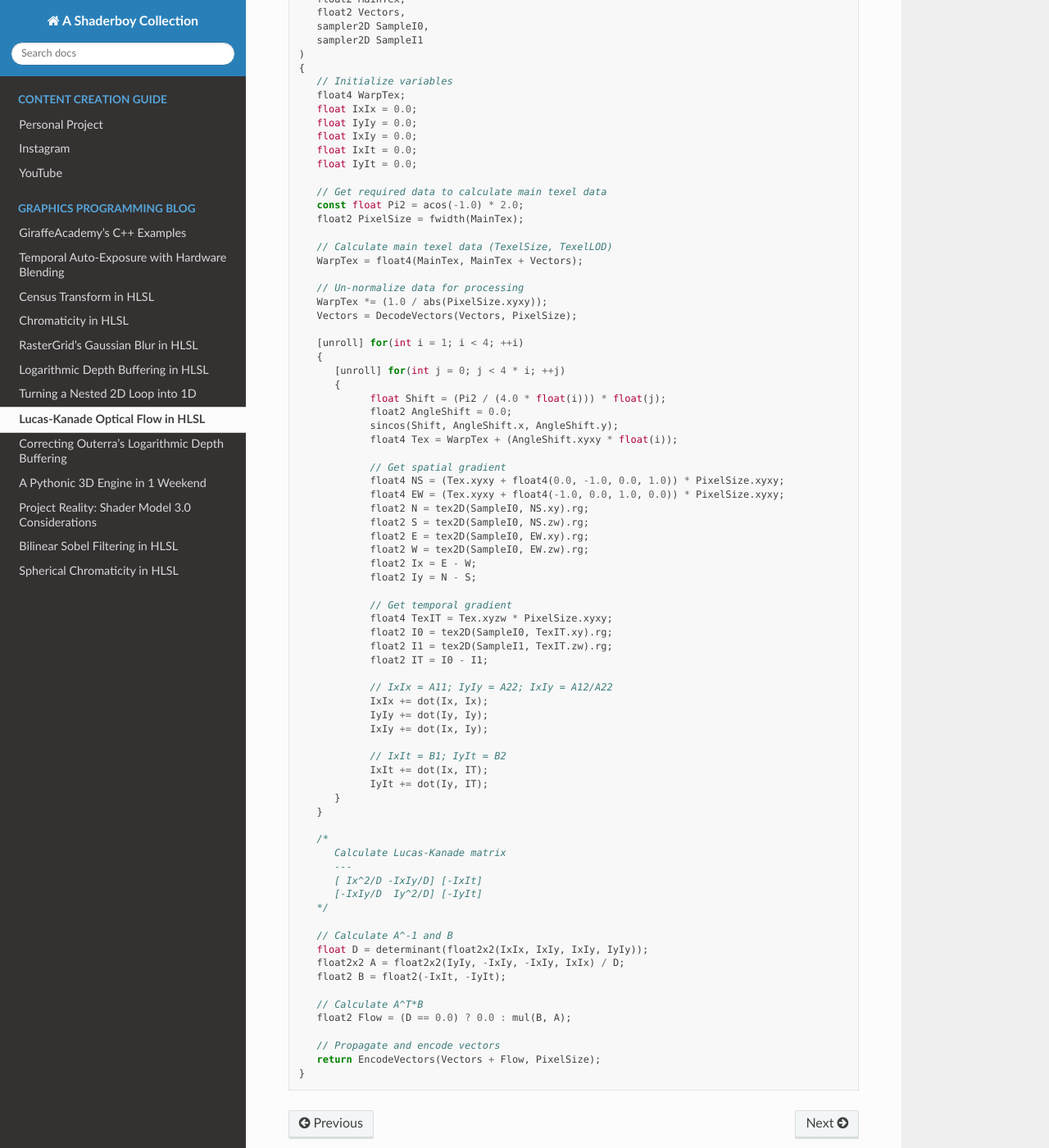
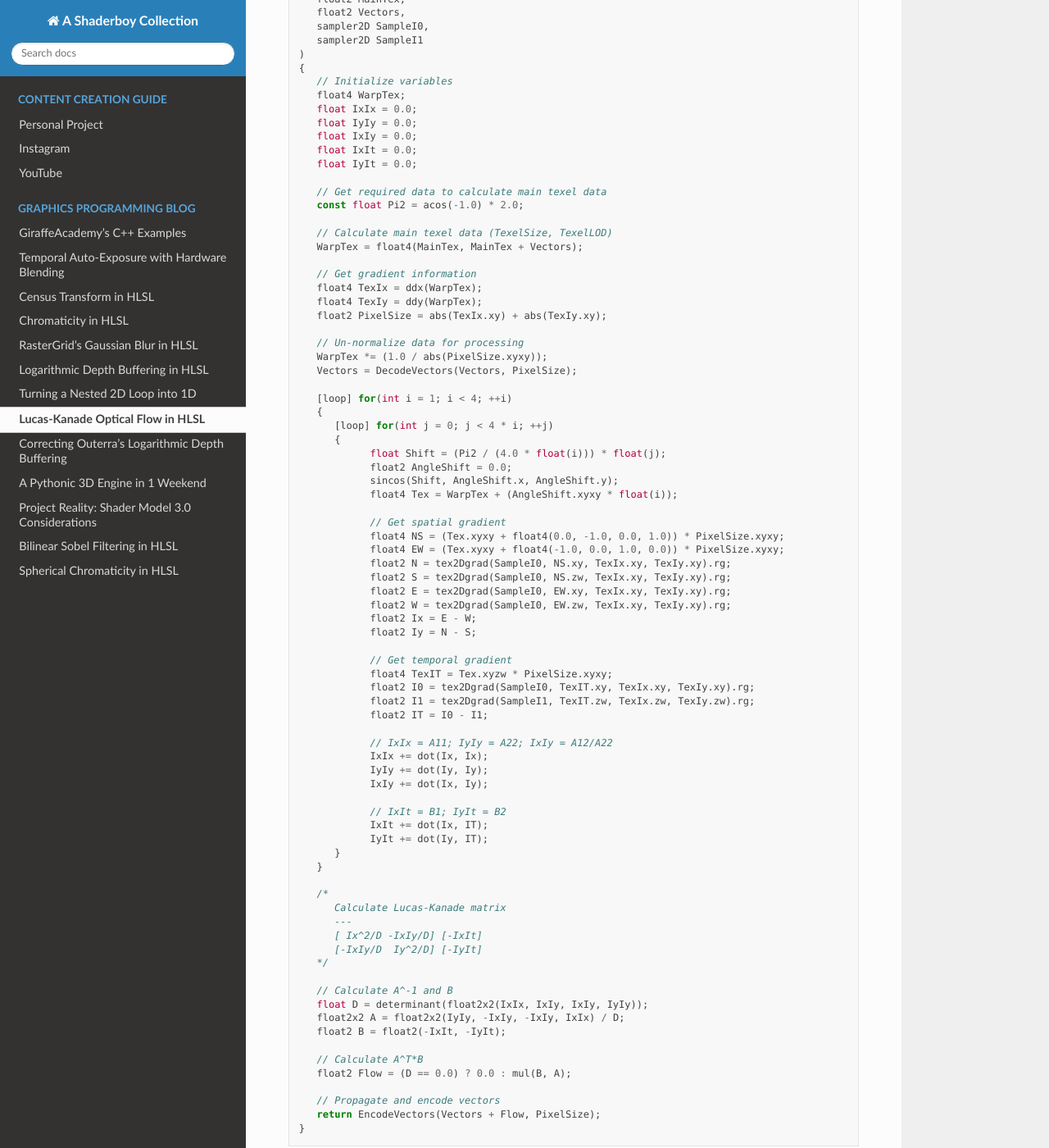
Before and after one commit to papadanku/papadanku.github.io, a Sphinx documentation site: the page built from docs/source/blog/opticalflow.rst, in a window 1280 px wide and 1400 px high, scrolled down 1597 px. Shown: the whole window at 82% size. Built offline with Sphinx 7.4.7 and the Read the Docs theme 2.0.0, drawn with Linux system fonts in a browser that asks for light colours.

Commit message:
Update opticalflow.rst

```diff
--- a/docs/source/blog/opticalflow.rst
+++ b/docs/source/blog/opticalflow.rst
@@ -92,18 +92,22 @@ The pyramid LK algorithm consists of the following steps.
 
       // Get required data to calculate main texel data
       const float Pi2 = acos(-1.0) * 2.0;
-      float2 PixelSize = fwidth(MainTex);
 
       // Calculate main texel data (TexelSize, TexelLOD)
       WarpTex = float4(MainTex, MainTex + Vectors);
+
+      // Get gradient information
+      float4 TexIx = ddx(WarpTex);
+      float4 TexIy = ddy(WarpTex);
+      float2 PixelSize = abs(TexIx.xy) + abs(TexIy.xy);
 
       // Un-normalize data for processing
       WarpTex *= (1.0 / abs(PixelSize.xyxy));
       Vectors = DecodeVectors(Vectors, PixelSize);
 
-      [unroll] for(int i = 1; i < 4; ++i)
+      [loop] for(int i = 1; i < 4; ++i)
       {
-         [unroll] for(int j = 0; j < 4 * i; ++j)
+         [loop] for(int j = 0; j < 4 * i; ++j)
          {
                float Shift = (Pi2 / (4.0 * float(i))) * float(j);
                float2 AngleShift = 0.0;
@@ -113,17 +117,17 @@ The pyramid LK algorithm consists of the following steps.
                // Get spatial gradient
                float4 NS = (Tex.xyxy + float4(0.0, -1.0, 0.0, 1.0)) * PixelSize.xyxy;
                float4 EW = (Tex.xyxy + float4(-1.0, 0.0, 1.0, 0.0)) * PixelSize.xyxy;
-               float2 N = tex2D(SampleI0, NS.xy).rg;
-               float2 S = tex2D(SampleI0, NS.zw).rg;
-               float2 E = tex2D(SampleI0, EW.xy).rg;
-               float2 W = tex2D(SampleI0, EW.zw).rg;
+               float2 N = tex2Dgrad(SampleI0, NS.xy, TexIx.xy, TexIy.xy).rg;
+               float2 S = tex2Dgrad(SampleI0, NS.zw, TexIx.xy, TexIy.xy).rg;
+               float2 E = tex2Dgrad(SampleI0, EW.xy, TexIx.xy, TexIy.xy).rg;
+               float2 W = tex2Dgrad(SampleI0, EW.zw, TexIx.xy, TexIy.xy).rg;
                float2 Ix = E - W;
                float2 Iy = N - S;
 
                // Get temporal gradient
                float4 TexIT = Tex.xyzw * PixelSize.xyxy;
-               float2 I0 = tex2D(SampleI0, TexIT.xy).rg;
-               float2 I1 = tex2D(SampleI1, TexIT.zw).rg;
+               float2 I0 = tex2Dgrad(SampleI0, TexIT.xy, TexIx.xy, TexIy.xy).rg;
+               float2 I1 = tex2Dgrad(SampleI1, TexIT.zw, TexIx.zw, TexIy.zw).rg;
                float2 IT = I0 - I1;
 
                // IxIx = A11; IyIy = A22; IxIy = A12/A22
```
